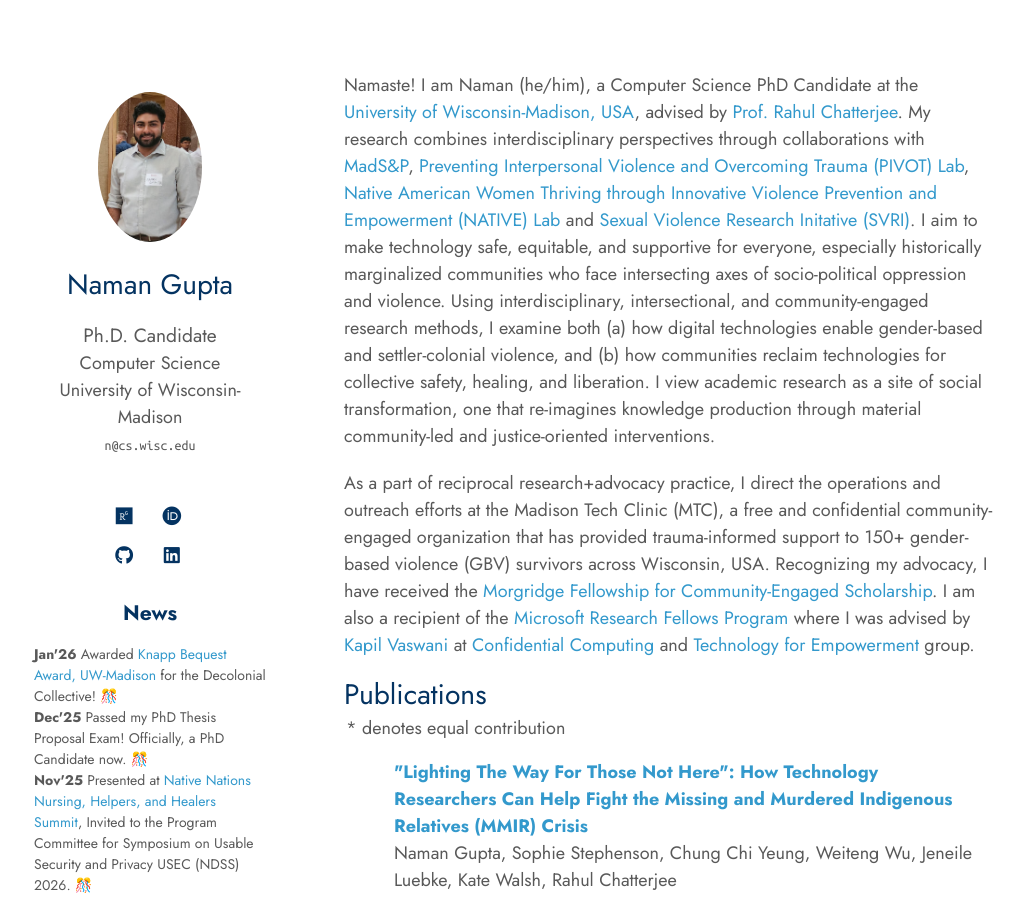
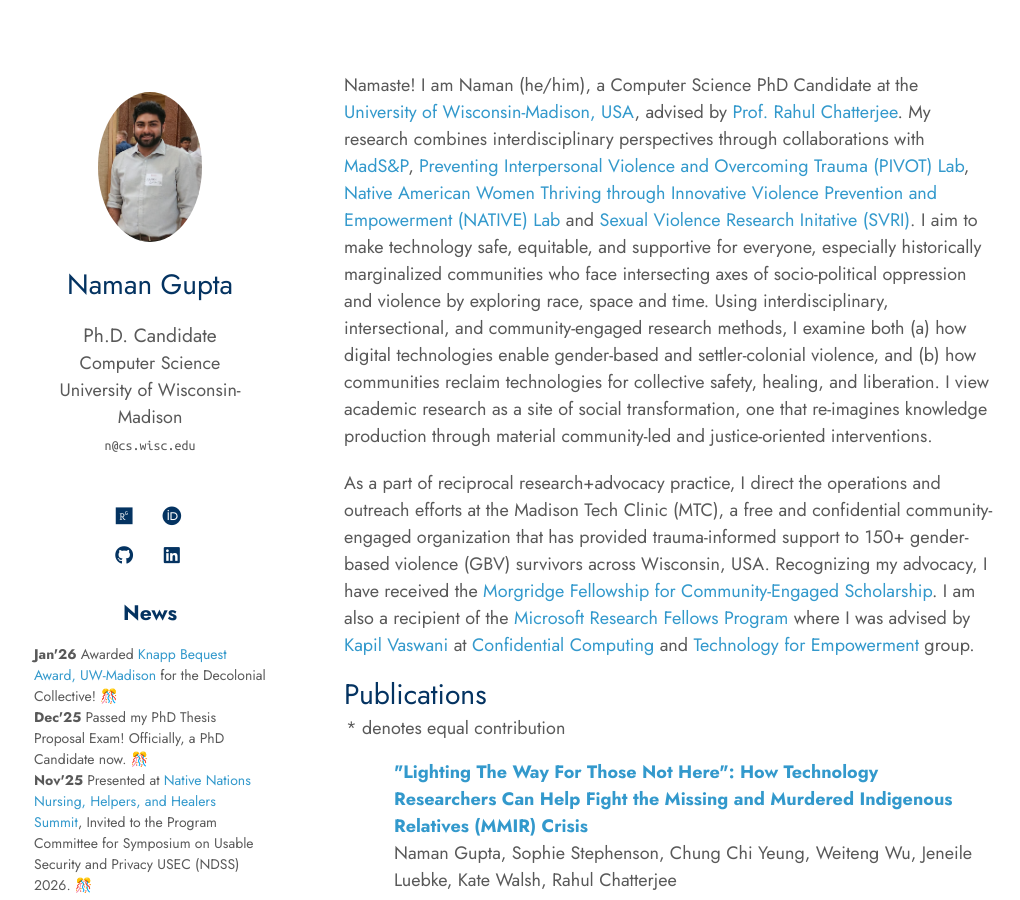
Before and after one commit to naman/naman.github.io, a Jekyll site: the page built from index.md, in a window 1280 px wide and 900 px high. Shown: the whole window, without its empty margins (126-1146 px from the left). Built offline with Jekyll 4.4.1, drawn with Linux system fonts in a browser that asks for light colours; nearby versions of some CDN libraries; a style sheet for code colours, icons or effects is not loaded.

```diff
--- a/index.md
+++ b/index.md
@@ -2,7 +2,7 @@
 layout: homepage
 ---
 
-Namaste! I am Naman (he/him), a Computer Science PhD Candidate at the [University of Wisconsin-Madison, USA](https://cs.wisc.edu/), advised by [Prof. Rahul Chatterjee](https://pages.cs.wisc.edu/~chatterjee/). My research combines interdisciplinary perspectives through collaborations with [MadS&P](https://madsp.cs.wisc.edu/), [Preventing Interpersonal Violence and Overcoming Trauma (PIVOT) Lab](https://pivotlab.psych.wisc.edu/), [Native American Women Thriving through Innovative Violence Prevention and Empowerment (NATIVE) Lab](https://nativelab.wiscweb.wisc.edu) and [Sexual Violence Research Initative (SVRI)](https://crgw.gws.wisc.edu/sexual-violence-research-initiative/). I aim to make technology safe, equitable, and supportive for everyone, especially historically marginalized communities who face intersecting axes of socio-political oppression and violence. Using interdisciplinary, intersectional, and community-engaged research methods, I examine both (a) how digital technologies enable gender-based and settler-colonial violence, and (b) how communities reclaim technologies for collective safety, healing, and liberation. I view academic research as a site of social transformation, one that re-imagines knowledge production through material community-led and justice-oriented interventions.
+Namaste! I am Naman (he/him), a Computer Science PhD Candidate at the [University of Wisconsin-Madison, USA](https://cs.wisc.edu/), advised by [Prof. Rahul Chatterjee](https://pages.cs.wisc.edu/~chatterjee/). My research combines interdisciplinary perspectives through collaborations with [MadS&P](https://madsp.cs.wisc.edu/), [Preventing Interpersonal Violence and Overcoming Trauma (PIVOT) Lab](https://pivotlab.psych.wisc.edu/), [Native American Women Thriving through Innovative Violence Prevention and Empowerment (NATIVE) Lab](https://nativelab.wiscweb.wisc.edu) and [Sexual Violence Research Initative (SVRI)](https://crgw.gws.wisc.edu/sexual-violence-research-initiative/). I aim to make technology safe, equitable, and supportive for everyone, especially historically marginalized communities who face intersecting axes of socio-political oppression and violence by exploring race, space and time. Using interdisciplinary, intersectional, and community-engaged research methods, I examine both (a) how digital technologies enable gender-based and settler-colonial violence, and (b) how communities reclaim technologies for collective safety, healing, and liberation. I view academic research as a site of social transformation, one that re-imagines knowledge production through material community-led and justice-oriented interventions.
 
 As a part of reciprocal research+advocacy practice, I direct the operations and outreach efforts at the Madison Tech Clinic (MTC), a free and confidential community-engaged organization that has provided trauma-informed support to 150+ gender-based violence (GBV) survivors across Wisconsin, USA. Recognizing my advocacy, I have received the [Morgridge Fellowship for Community-Engaged Scholarship](https://morgridge.wisc.edu/faculty-and-staff-get-connected/morgridge-fellows/). I am also a recipient of the [Microsoft Research Fellows Program](https://www.microsoft.com/en-us/research/academic-program/research-fellows-program-at-microsoft-research-india/) where I was advised by [Kapil Vaswani](https://www.microsoft.com/en-us/research/people/kapilv/) at [Confidential Computing](https://www.microsoft.com/en-us/research/theme/confidential-computing/) and [Technology for Empowerment](https://www.microsoft.com/en-us/research/theme/technology-and-empowerment/publications/) group.
 <!-- Prior to that, I graduated from IIIT-Delhi with a Bachelors in Computer Science where I was advised by [Prof. Vinayak Naik](http://vinayaknaik.info/) and [Prof. Sachit Butail](https://www.niu.edu/ceet/about/faculty-and-instructors/butail-sachit.shtml). -->
```
